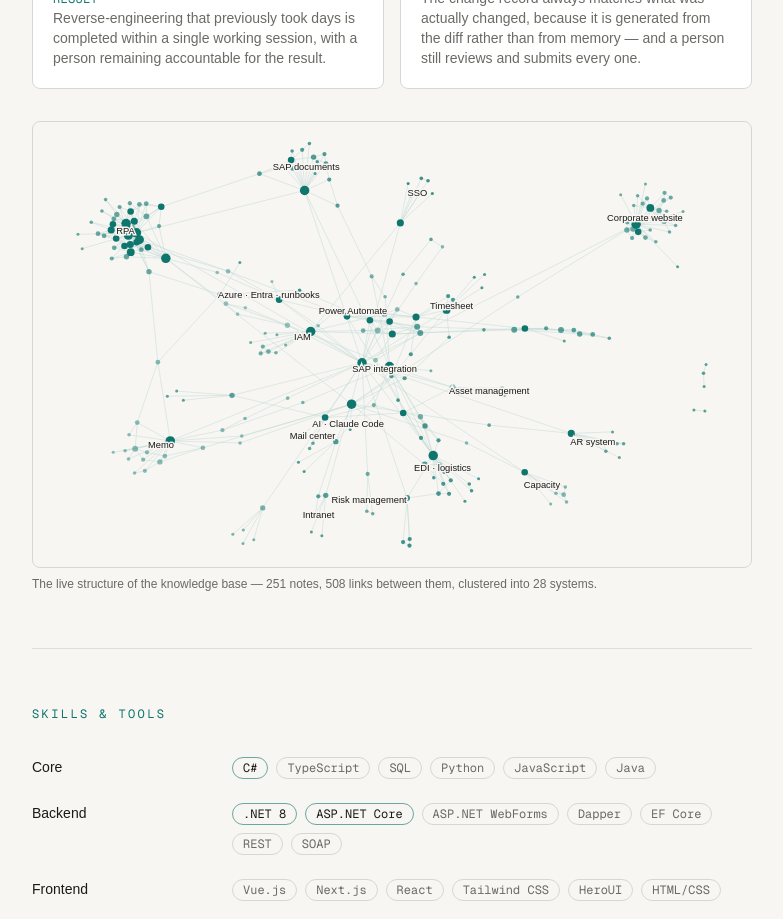
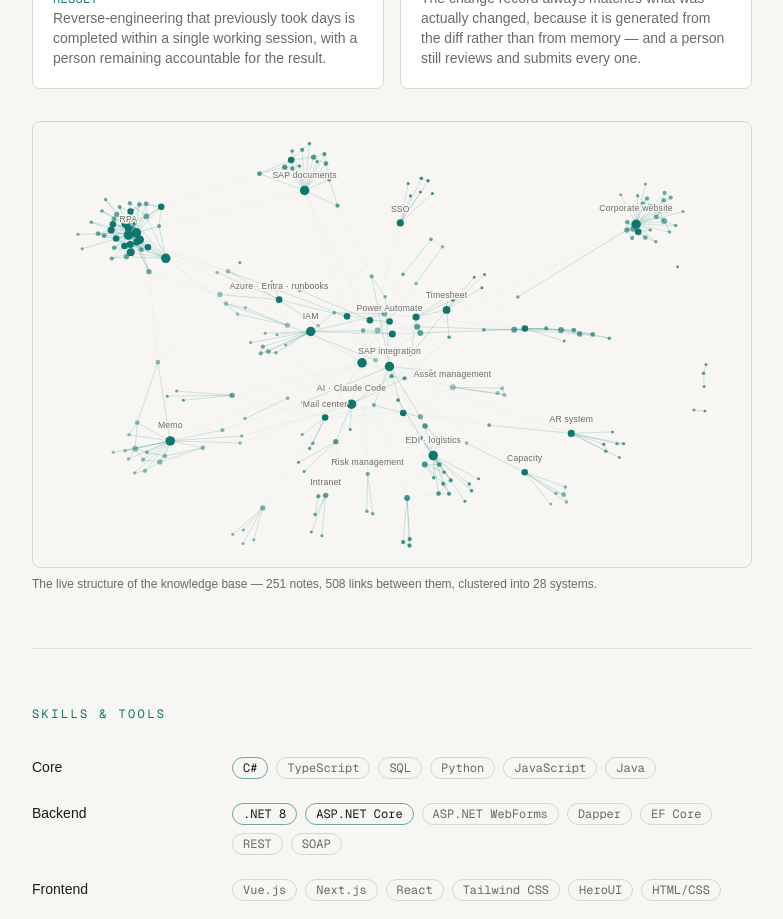
Before and after one commit to jerateep/jerateeps.dev, a Next.js app: page /en in a window 1280 px wide. Shown: the part 9360-10279 px from the top of the page, without its empty margins (248-1031 px from the left). Built offline with nearby package versions, Linux system fonts and the light colour scheme; a web font is replaced by a local one.

Commit message:
style: fade cross-cluster edges and pin labels to each cluster's hub

```diff
--- a/components/KnowledgeGraph.tsx
+++ b/components/KnowledgeGraph.tsx
@@ -34,16 +34,21 @@ export function KnowledgeGraph({
           className="block"
         >
           {/* ภาษาเดียวกับลูกโลกที่ hero: เส้นสี accent บางและจาง จุดเล็ก */}
-          <g className="stroke-accent" strokeWidth={0.7} opacity={0.22}>
-            {graph.edges.map(([a, b], i) => (
+          {/* เส้นในกลุ่มชัด เส้นข้ามกลุ่มจางมาก — ไม่งั้นเส้นยาวข้ามภาพจะกลายเป็นใยแมงมุมกลางจอ */}
+          <g className="stroke-accent" strokeWidth={0.7}>
+            {graph.edges.map(([a, b], i) => {
+              const same = graph.nodes[a].g === graph.nodes[b].g;
+              return (
                 <line
                   key={i}
                   x1={graph.nodes[a].x}
                   y1={graph.nodes[a].y}
                   x2={graph.nodes[b].x}
                   y2={graph.nodes[b].y}
+                  opacity={same ? 0.35 : 0.07}
                 />
-            ))}
+              );
+            })}
           </g>
           <g className="fill-accent">
             {graph.nodes.map((n, i) => (
@@ -60,15 +65,16 @@ export function KnowledgeGraph({
           </g>
           {/* ขอบสีพื้นรอบตัวอักษร (paint-order) ให้ป้ายอ่านออกแม้วางทับเส้นและจุด */}
           <g
-            className="fill-fg stroke-bg font-sans"
-            fontSize={13}
+            className="fill-muted stroke-bg font-sans"
+            fontSize={12}
             fontWeight={500}
+            letterSpacing={0.3}
             strokeWidth={4}
             paintOrder="stroke"
             textAnchor="middle"
           >
             {labels.map((l) => (
-              <text key={l.text} x={l.x} y={l.y} dy="0.35em">
+              <text key={l.text} x={l.x} y={l.y}>
                 {l.text}
               </text>
             ))}
--- a/scripts/build-graph.mjs
+++ b/scripts/build-graph.mjs
@@ -196,15 +196,14 @@ const nodes = keep.map((i) => ({
 }));
 const keptEdges = edges.map(([a, b]) => [newId.get(a), newId.get(b)]);
 
-// ป้ายวางที่จุดศูนย์ถ่วงของกลุ่ม (คิดหลัง normalise แล้ว)
+// ป้ายวางเหนือโน้ตหลักของกลุ่ม (ลิงก์มากสุด) — จุดศูนย์ถ่วงมักตกไปอยู่ในที่ว่างระหว่างเกาะ
 const labels = [];
 (groupNames ?? []).forEach((folder, g) => {
   const text = TOPICS[folder];
   const members = nodes.filter((node) => node.g === g);
   if (!text || members.length < MIN_LABEL) return;
-  const cx = members.reduce((s, m) => s + m.x, 0) / members.length;
-  const cy = members.reduce((s, m) => s + m.y, 0) / members.length;
-  labels.push({ x: round(cx), y: round(cy), text });
+  const hub = members.reduce((a, b) => (b.r > a.r ? b : a));
+  labels.push({ x: hub.x, y: round(hub.y - hub.r - 9), text });
 });
 
 writeFileSync(
```
Also changed, not shown: content/graph.json (+1 -1 lines). Lines whose indentation alone changed are shown as unchanged.
